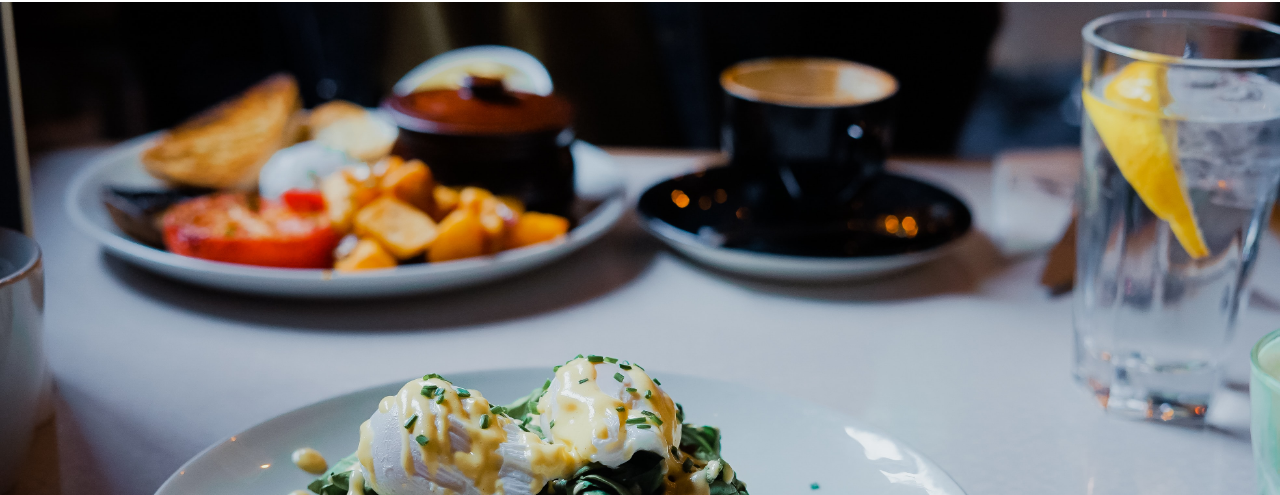
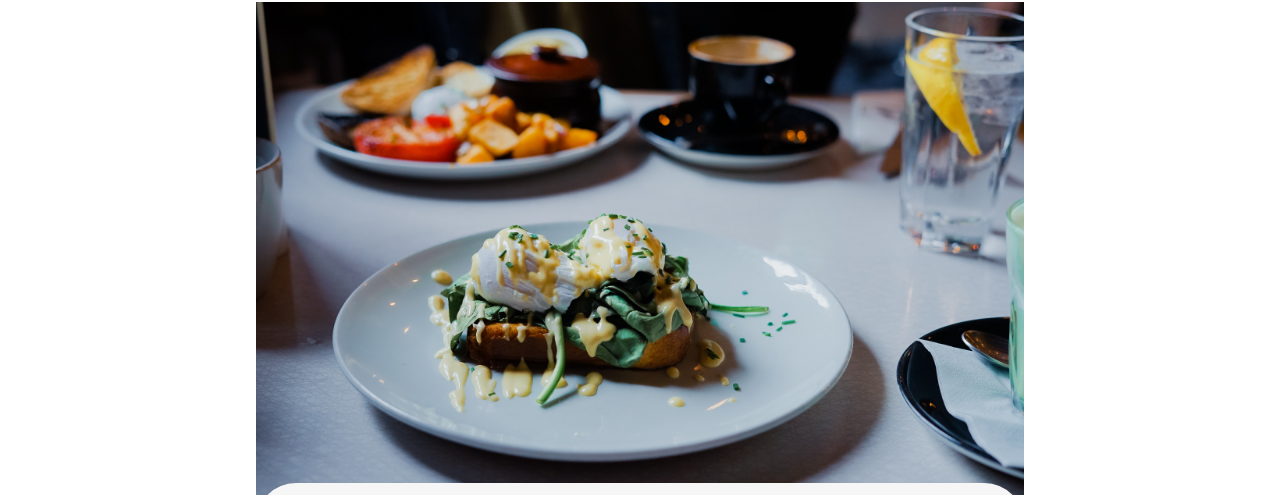
Before and after one commit to MagPascaud/PascaudTopieMagali_3_04082021, a website: page menu-a-la-francaise/index.html in a window 1280 px wide. Shown: the part 63-558 px from the top of the page. Drawn offline with Linux system fonts and the light colour scheme; a web font is replaced by a local one.

Commit message:
début travail sur pages menu à la française tablette et pc

```diff
--- a/sass/pages/menu.scss
+++ b/sass/pages/menu.scss
@@ -9,6 +9,7 @@
 body {
     font-family:'Roboto', sans-serif;
     margin: auto;
+    @include responsive;
 }
 h1 {
     font-family: 'Shrikhand', cursive;;
--- a/sass/utils/_variables.scss
+++ b/sass/utils/_variables.scss
@@ -7,6 +7,7 @@ $color_fond_gris: #F6F6F6;
 /* Sur les tablettes et PC, quand la largeur de la fenêtre fait plus de 480px */
 @mixin responsive {
     @media all and (min-width: 480px) {
+// sur la homepage
         #localisation i {
             position:inherit;
             margin-right: 20px;
@@ -46,6 +47,17 @@ $color_fond_gris: #F6F6F6;
                 right: unset;
         }
     }
+    footer {
+        align-items: center;
     }
-
+// sur les pages menus
+main {
+    width: 60%;
+    margin: auto;
 }
+header i {
+    position: inherit;
+    margin-right: 20px;
+}
+    }
+}
```
Also changed, not shown: index.html (indentation only), public/css/pages/homepage.css, public/css/pages/menu.css, 2 other files.
